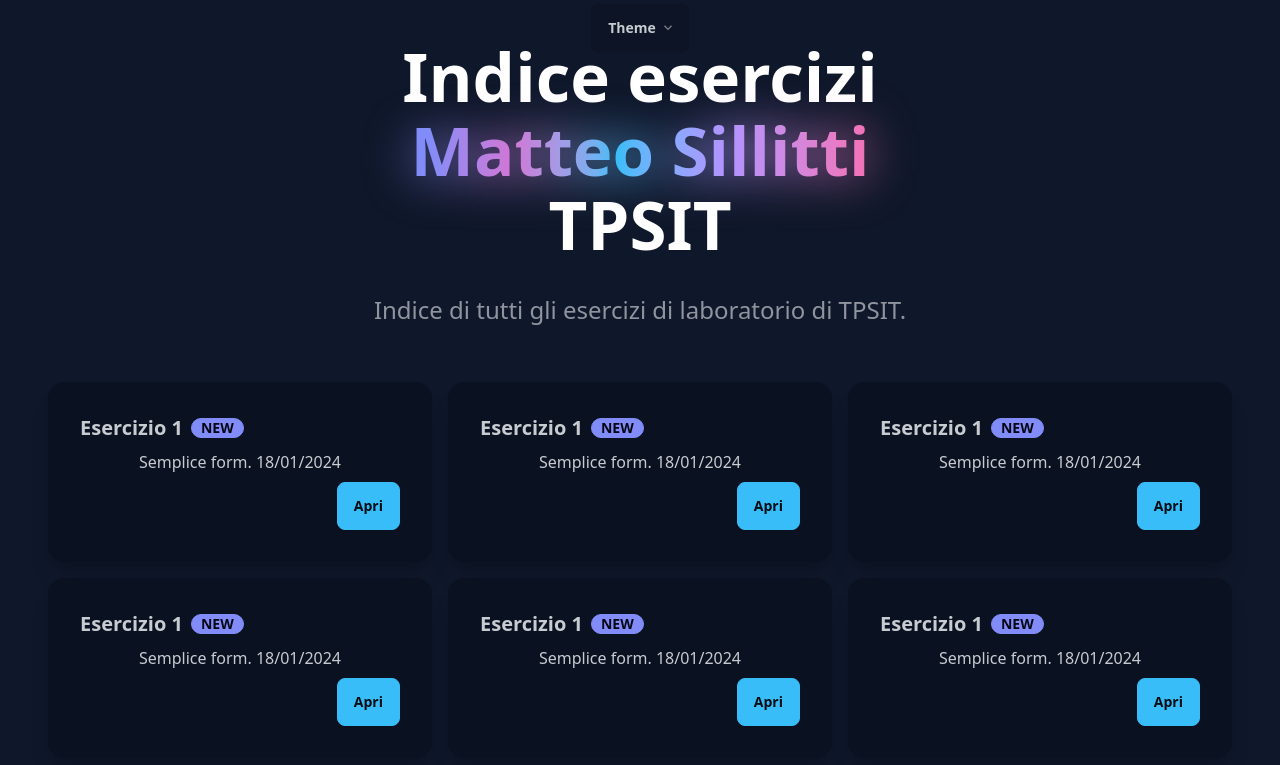
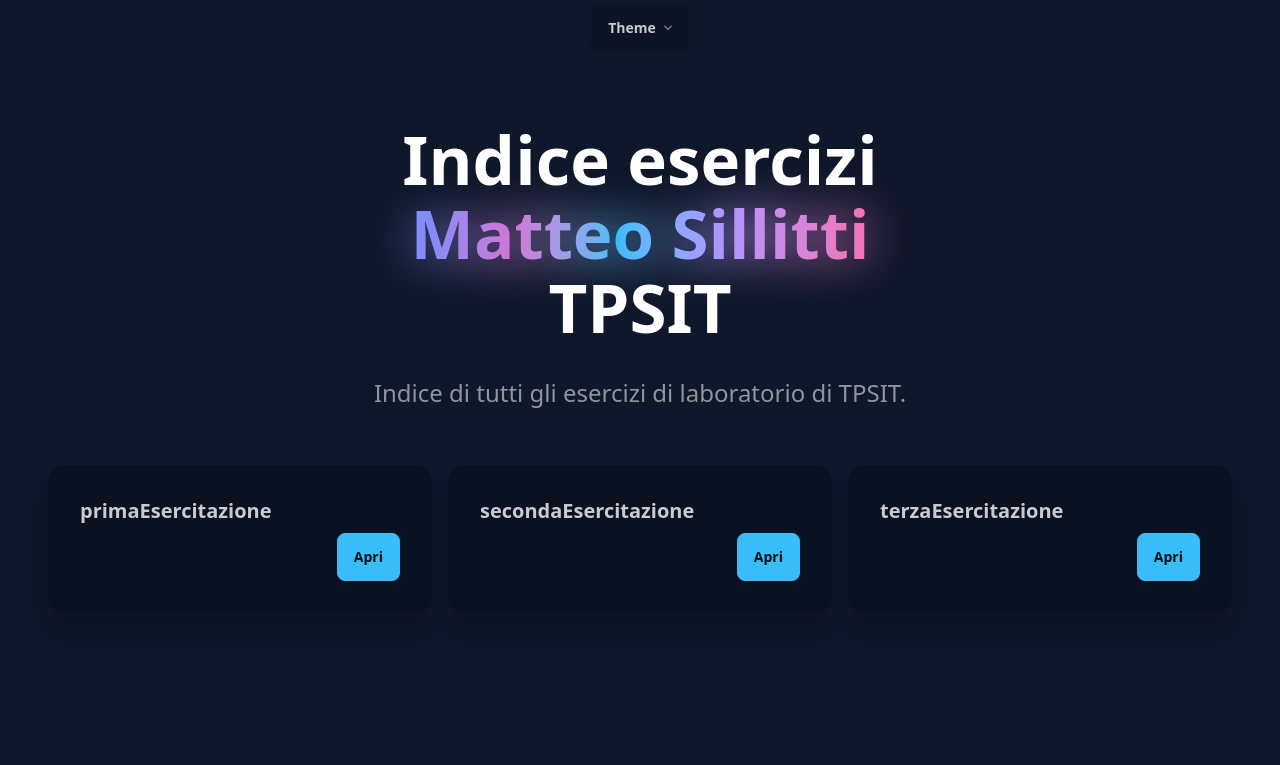
Before and after one commit to Matt0550/Progetti-Scuola, a PHP site: page / in a window 1280 px wide. Shown: the top 765 px of the page. Run offline with PHP 8.4, Linux system fonts and the light colour scheme; some libraries are stand-ins or nearby versions.

Commit message:
Update and rename index.html to index.php

```diff
--- a/esercizi_tpsit24/index.html
+++ b/esercizi_tpsit24/index.php
@@ -1,5 +1,10 @@
+<?php
+    // Lista delle cartelle che finiscono con esercitazione
+    $cartelle_esercitazione = array_filter(glob('*Esercitazione'), 'is_dir');
+?>
+
 <!DOCTYPE html>
-<html lang="en" data-theme="night">
+<html lang="it" data-theme="night">
 
 <head>
     <meta charset="UTF-8">
@@ -46,72 +51,20 @@
                         gli esercizi di laboratorio di TPSIT.</p>
                     <div class="h-10"></div>
                     <div class="flex flex-wrap gap-4 justify-center">
-                        <div class="card w-96 bg-base-300 shadow-xl">
-                            <div class="card-body">
-                                <h2 class="card-title">Esercizio 1<div class="badge badge-secondary">NEW</div>
-                                </h2>
-                                <p>Semplice form. 18/01/2024</p>
-                                <div class="card-actions justify-end">
-                                    <button class="btn btn-primary">Apri</button>
+                        <?php foreach ($cartelle_esercitazione as $cartella): ?>
+                            <div class="card w-96 bg-base-300 shadow-xl">
+                                <div class="card-body">
+                                    <h2 class="card-title"><?php echo $cartella; ?>
+                                    </h2>
+                                    <div class="card-actions justify-end">
+                                        <a href="<?php echo $cartella; ?>" class="btn btn-primary">Apri</a>
+                                    </div>
                                 </div>
-                            </div>
-                        </div>
-                        <div class="card w-96 bg-base-300 shadow-xl">
-                            <div class="card-body">
-                                <h2 class="card-title">Esercizio 1<div class="badge badge-secondary">NEW</div>
-                                </h2>
-                                <p>Semplice form. 18/01/2024</p>
-                                <div class="card-actions justify-end">
-                                    <button class="btn btn-primary">Apri</button>
                                 </div>
-                            </div>
-                        </div>
-                        <div class="card w-96 bg-base-300 shadow-xl">
-                            <div class="card-body">
-                                <h2 class="card-title">Esercizio 1<div class="badge badge-secondary">NEW</div>
-                                </h2>
-                                <p>Semplice form. 18/01/2024</p>
-                                <div class="card-actions justify-end">
-                                    <button class="btn btn-primary">Apri</button>
-                                </div>
-                            </div>
-                        </div>
-                        <div class="card w-96 bg-base-300 shadow-xl">
-                            <div class="card-body">
-                                <h2 class="card-title">Esercizio 1<div class="badge badge-secondary">NEW</div>
-                                </h2>
-                                <p>Semplice form. 18/01/2024</p>
-                                <div class="card-actions justify-end">
-                                    <button class="btn btn-primary">Apri</button>
-                                </div>
-                            </div>
-                        </div>
-                        <div class="card w-96 bg-base-300 shadow-xl">
-                            <div class="card-body">
-                                <h2 class="card-title">Esercizio 1<div class="badge badge-secondary">NEW</div>
-                                </h2>
-                                <p>Semplice form. 18/01/2024</p>
-                                <div class="card-actions justify-end">
-                                    <button class="btn btn-primary">Apri</button>
-                                </div>
-                            </div>
-                        </div>
-                        <div class="card w-96 bg-base-300 shadow-xl">
-                            <div class="card-body">
-                                <h2 class="card-title">Esercizio 1<div class="badge badge-secondary">NEW</div>
-                                </h2>
-                                <p>Semplice form. 18/01/2024</p>
-                                <div class="card-actions justify-end">
-                                    <button class="btn btn-primary">Apri</button>
-                                </div>
-                            </div>
-                        </div>
-
+                        <?php endforeach; ?>
                     </div>
-
                 </div>
             </div>
-
         </div>
     </div>
 </body>
```
